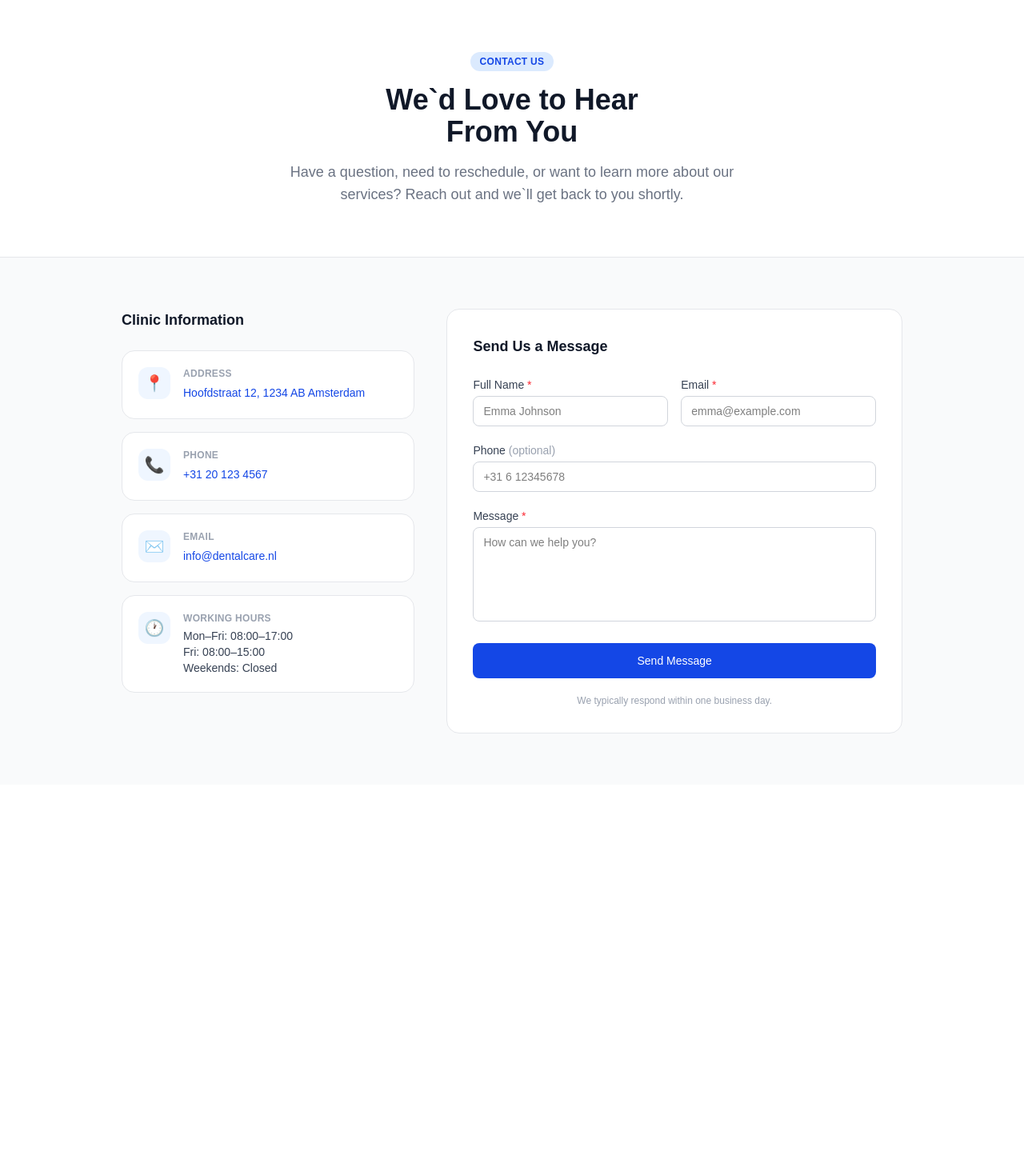
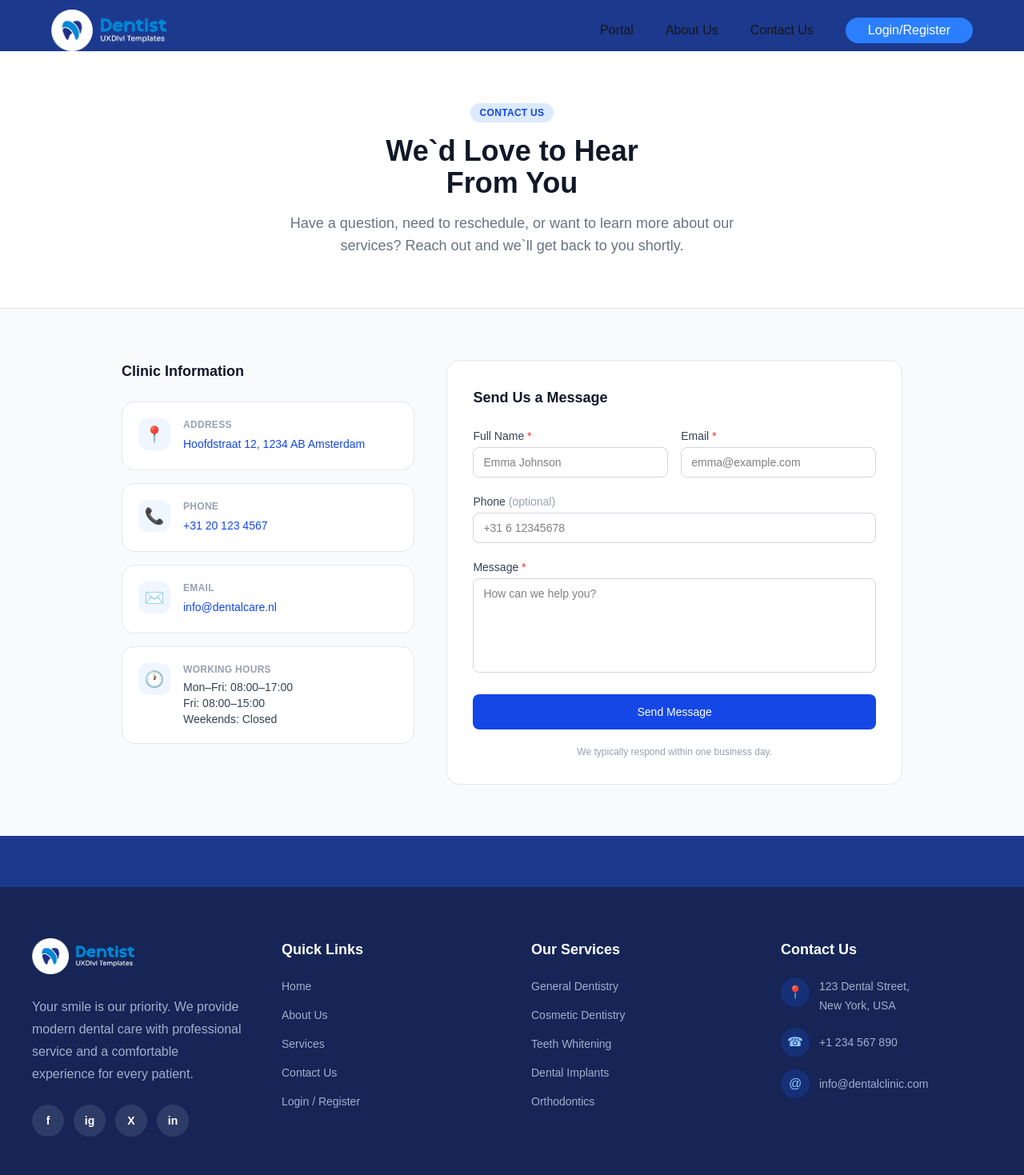
Before and after one commit to shayan655/dental-clinic-front, a Next.js app: page /contact in a window 1280 px wide. Shown: the top 1469 px of the page at 80% size. Before the commit the page ends 981 px from the top, so only its background shows below. Built offline with nearby package versions, Linux system fonts and the light colour scheme.

Commit message:
Add Navbar and Footer to some pages

```diff
--- a/src/app/(public)/about/page.tsx
+++ b/src/app/(public)/about/page.tsx
@@ -1,3 +1,5 @@
+import Footer from '@/components/Home/Footer';
+import Navbar from '@/components/Home/Navbar';
 import { getAuthUser } from '@/lib/auth';
 import Link from 'next/link';
 
@@ -51,6 +53,9 @@ export default async function AboutPage() {
   const bookingLabel = user ? 'Book an Appointment' : 'Register & Book';
 
   return (
+    <div className='bg-blue-900'>
+      <Navbar />
+
       <div className="min-h-screen bg-gray-50">
 
         {/* Hero */}
@@ -183,5 +188,8 @@ export default async function AboutPage() {
 
         </div>
       </div>
+
+      <Footer />
+    </div>
   );
 }
--- a/src/app/(public)/contact/page.tsx
+++ b/src/app/(public)/contact/page.tsx
@@ -2,6 +2,8 @@
 
 import { useState } from 'react';
 import Link from 'next/link';
+import Navbar from '@/components/Home/Navbar';
+import Footer from '@/components/Home/Footer';
 
 type ContactForm = {
   name: string;
@@ -83,6 +85,9 @@ export default function ContactPage() {
   }
 
   return (
+    <div className='bg-blue-900'>
+      <Navbar />
+
       <div className="min-h-screen bg-gray-50">
 
         {/* Header */}
@@ -249,5 +254,8 @@ export default function ContactPage() {
         </div>
 
       </div>
+
+      <Footer />
+    </div>
   );
 }
--- a/src/app/(public)/services/page.tsx
+++ b/src/app/(public)/services/page.tsx
@@ -1,3 +1,5 @@
+import Footer from '@/components/Home/Footer';
+import Navbar from '@/components/Home/Navbar';
 import { getAuthUser } from '@/lib/auth';
 import { Service } from '@/types';
 import Link from 'next/link';
@@ -41,6 +43,9 @@ export default async function ServicesPage() {
   const bookingLabel = user ? 'Book Now' : 'Register to Book';
 
   return (
+    <div className='bg-blue-900'>
+      <Navbar />
+
       <div className="min-h-screen bg-gray-50">
 
         {/* Header */}
@@ -122,5 +127,8 @@ export default async function ServicesPage() {
         </div>
 
       </div>
+
+      <Footer />
+    </div>
   );
 }
--- a/src/components/Home/Navbar.tsx
+++ b/src/components/Home/Navbar.tsx
@@ -21,7 +21,7 @@ export default function Navbar() {
         className="
           mt-3 flex items-center justify-between
           px-6 md:px-10 lg:px-16
-          bg-[rgba(255,255,255,0)]!
+          bg-[rgba(0,0,0,0)]!
         "
       >
         {/* Logo */}
```
Lines whose indentation alone changed are shown as unchanged.
